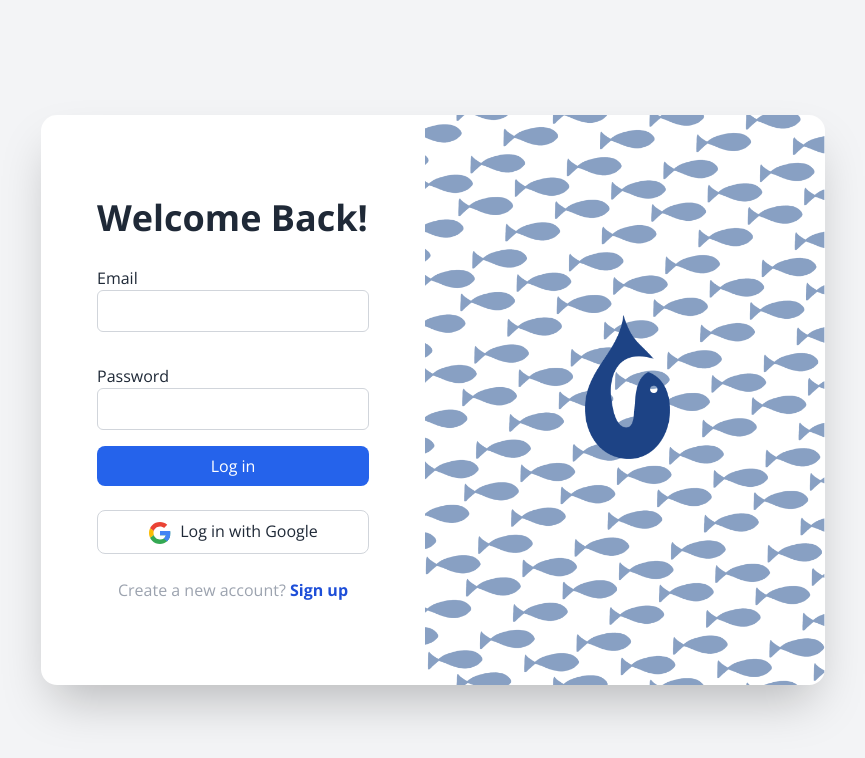
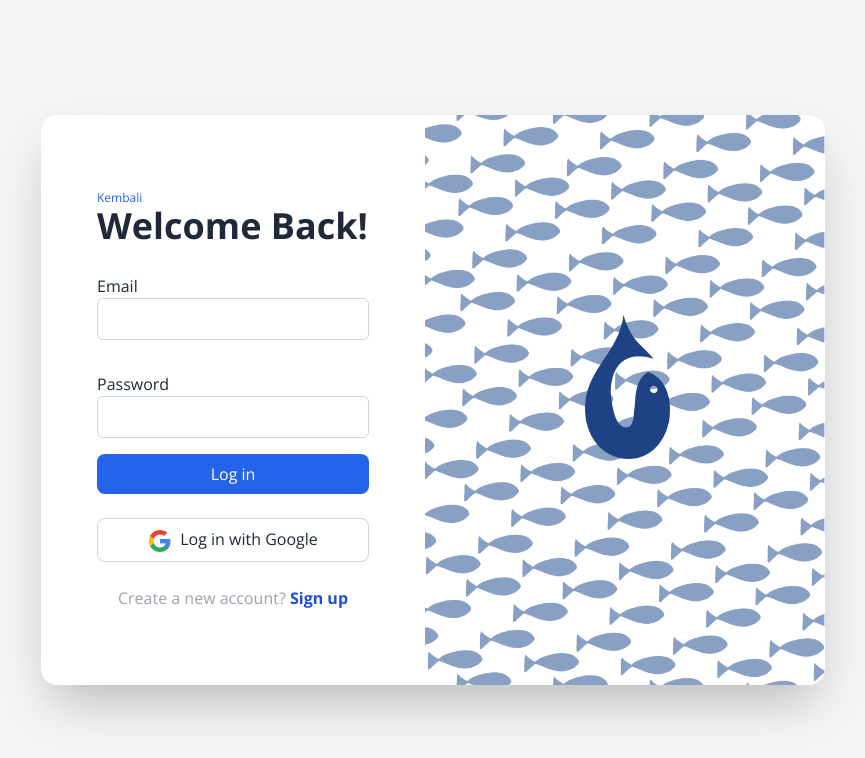
Before and after one commit to davidfrsy/Massive-Challenge, a React (Vite) app in the folder Frontend/: page /login in a window 1280 px wide. Shown: the top 758 px of the page, without its empty margins (207-1072 px from the left). Built offline with nearby package versions, Linux system fonts and the light colour scheme; what @react-pdf/renderer would draw is missing.

Commit message:
update login
update login tombol kembali ke home

```diff
--- a/Frontend/src/Pages/Login.jsx
+++ b/Frontend/src/Pages/Login.jsx
@@ -45,6 +45,9 @@ const Login = () => {
     <div className="flex items-center justify-center min-h-screen bg-gray-100">
       <div className="relative flex flex-col m-6 space-y-8 bg-white shadow-2xl rounded-2xl md:flex-row md:space-y-0">
         <div className="flex flex-col justify-center p-8 md:p-14 max-w-sm">
+          <div className="text-blue-600 hover:text-blue-800 text-xs">
+            <Link to="/">Kembali</Link>
+          </div>
           <span className="mb-3 text-4xl font-bold">Welcome Back!</span>
           <form onSubmit={handleSubmit}>
             <div className="py-4">
```
